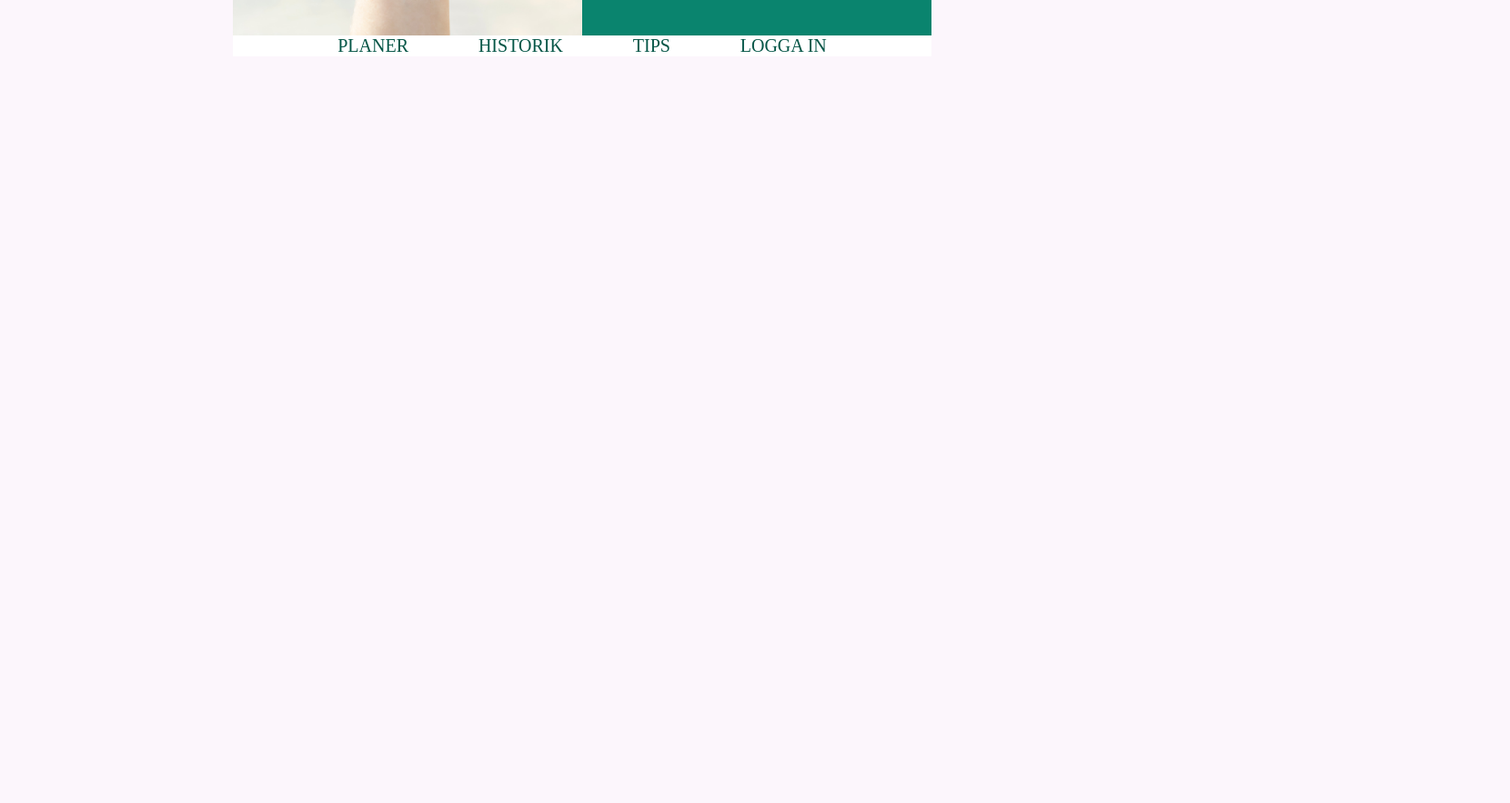
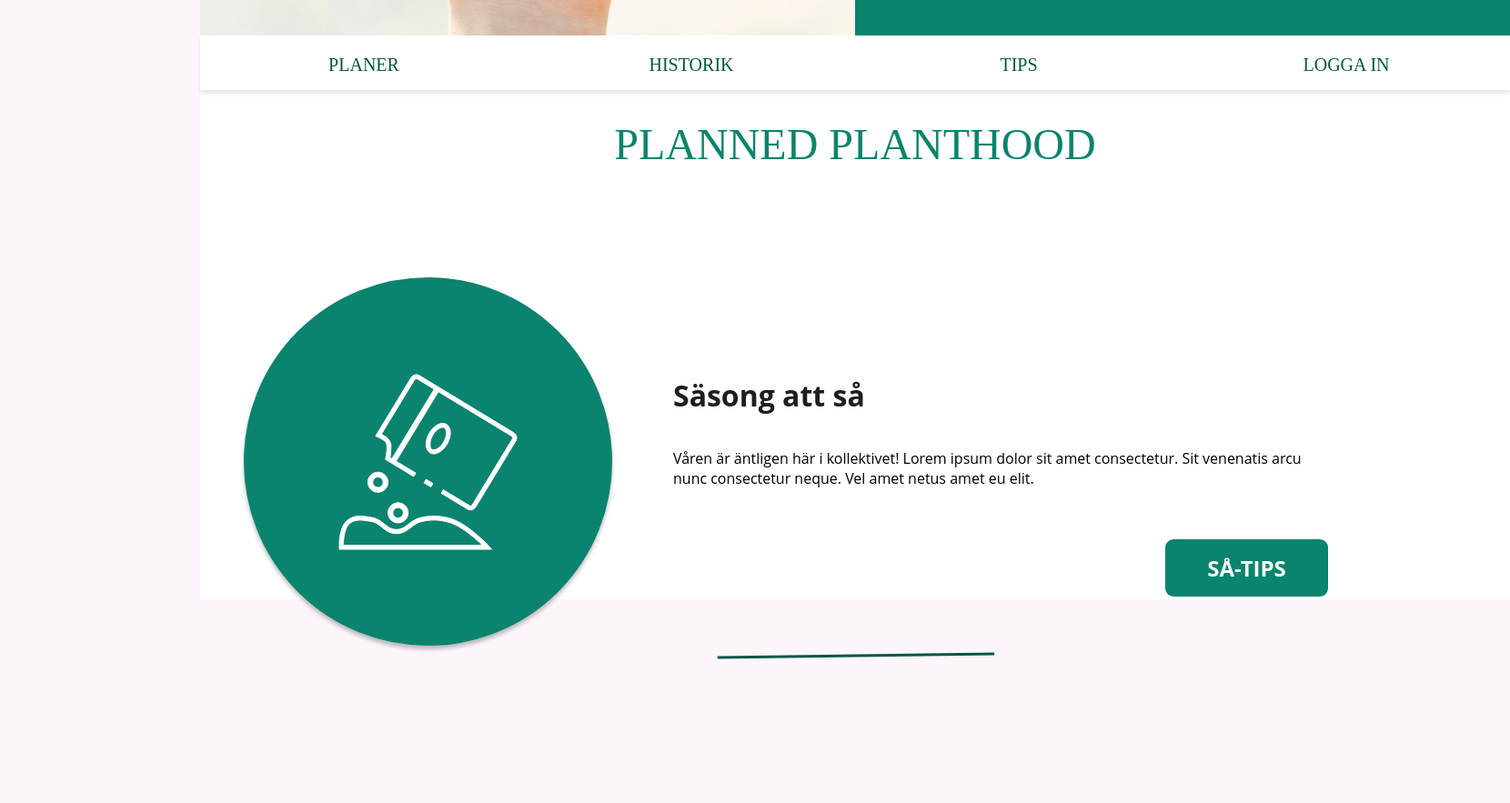
Before and after one commit to edvard01/lexicon-planned-planthood, a plain HTML site: page index.html in a window 1280 px wide. Shown: the part 521-1404 px from the top of the page at 91% size, 1660 px wide, since content can reach past the window. Before the commit the page ends 800 px from the top, so only its background shows below. Drawn offline with Linux system fonts and the light colour scheme.

Commit message:
made the season panel and added styling, also finished navbar

```diff
--- a/css/style.css
+++ b/css/style.css
@@ -5,8 +5,8 @@ html body {
 }
 
 .content {
-  margin-left: 20%;
-  margin-right: 20%;
+  width: 1440px;
+  margin: 0px 220px;
   background-color: white;
 }
 
@@ -65,8 +65,11 @@ nav {
   display: flex;
   justify-content: space-around;
   margin: auto;
-  width: 80%;
+  width: 100%;
   text-align: center;
+  align-items: center;
+  height: 60px;
+  box-shadow: 0px 4px 4px 0px rgba(3, 56, 47, 0.11);
 }
 
 nav > a {
@@ -78,4 +81,106 @@ nav > a {
   font-weight: 500;
   line-height: normal;
   text-decoration: none;
+  width: 106px;
+  height: 17.155px;
 }
+
+.season-panel {
+  display: flex;
+  justify-content: center;
+  flex-wrap: wrap;
+  height: 70vh;
+  text-align: center;
+}
+
+.season-panel > h1 {
+  color: #0a846e;
+  text-align: center;
+  font-family: Maven Pro;
+  font-size: 48px;
+  font-style: normal;
+  font-weight: 500;
+  line-height: normal;
+}
+
+.season-panel > .season-content {
+  display: flex;
+  flex-direction: row;
+}
+
+.season-panel > .season-content > .left-panel {
+  display: flex;
+  justify-content: center;
+  align-items: center;
+  width: 377px;
+  height: 377px;
+  border-radius: 239px;
+  border: 14px solid #0a846e;
+  background: #0a846e;
+  box-shadow: 0px 4px 4px 0px rgba(0, 0, 0, 0.25);
+  margin-left: 48px;
+  margin-top: 87px;
+}
+
+.season-panel > .season-content > .left-panel > img {
+  max-width: 197px;
+  max-height: 194px;
+}
+
+.season-panel > .season-content > .right-panel {
+  display: flex;
+  flex-direction: column;
+  text-align: left;
+  width: 50%;
+  height: 100%;
+  margin-left: 67px;
+  margin-top: 173px;
+}
+
+.season-panel > .season-content > .right-panel > h1 {
+  color: #1e1e1e;
+  font-family: Open Sans;
+  font-size: 32px;
+  font-style: normal;
+  font-weight: 700;
+  line-height: normal;
+}
+
+.season-panel > .season-content > .right-panel > p {
+  color: #000;
+  font-family: Open Sans;
+  font-size: 16px;
+  font-style: normal;
+  font-weight: 400;
+  line-height: normal;
+}
+
+.season-panel > .season-content > .right-panel > button {
+  width: 179px;
+  height: 63px;
+  margin-top: 40px;
+  flex-shrink: 0;
+  border-radius: 9px;
+  background: #0a846e;
+  align-self: flex-end;
+  color: #fff;
+  font-family: Open Sans;
+  font-size: 24px;
+  font-style: normal;
+  font-weight: 700;
+  line-height: normal;
+  border: none;
+}
+
+.season-panel > .bottom-divider {
+  width: 303.236px;
+  height: 0px;
+  transform: rotate(-0.356deg);
+  flex-shrink: 0;
+}
+
+.season-panel > .bottom-divider > img {
+  stroke-width: 3px;
+  stroke: #055647;
+  bottom: 0px;
+}
--- a/index.html
+++ b/index.html
@@ -28,6 +28,26 @@
           <a href="#">TIPS</a>
           <a href="#">LOGGA IN</a>
         </nav>
+        <div class="season-panel">
+          <h1>PLANNED PLANTHOOD</h1>
+          <div class="season-content">
+            <div class="left-panel">
+              <img src="css/assets/Vectorseedpackage.svg" alt="" />
+            </div>
+            <div class="right-panel">
+              <h1>Säsong att så</h1>
+              <p>
+                Våren är äntligen här i kollektivet! Lorem ipsum dolor sit amet
+                consectetur. Sit venenatis arcu nunc consectetur neque. Vel amet
+                netus amet eu elit.
+              </p>
+              <button>SÅ-TIPS</button>
+            </div>
+          </div>
+          <div class="bottom-divider">
+            <img src="css/assets/stroke.svg" alt="" />
+          </div>
+        </div>
       </div>
     </main>
   </body>
```
Also changed, not shown: css/assets/stroke.svg (added).
